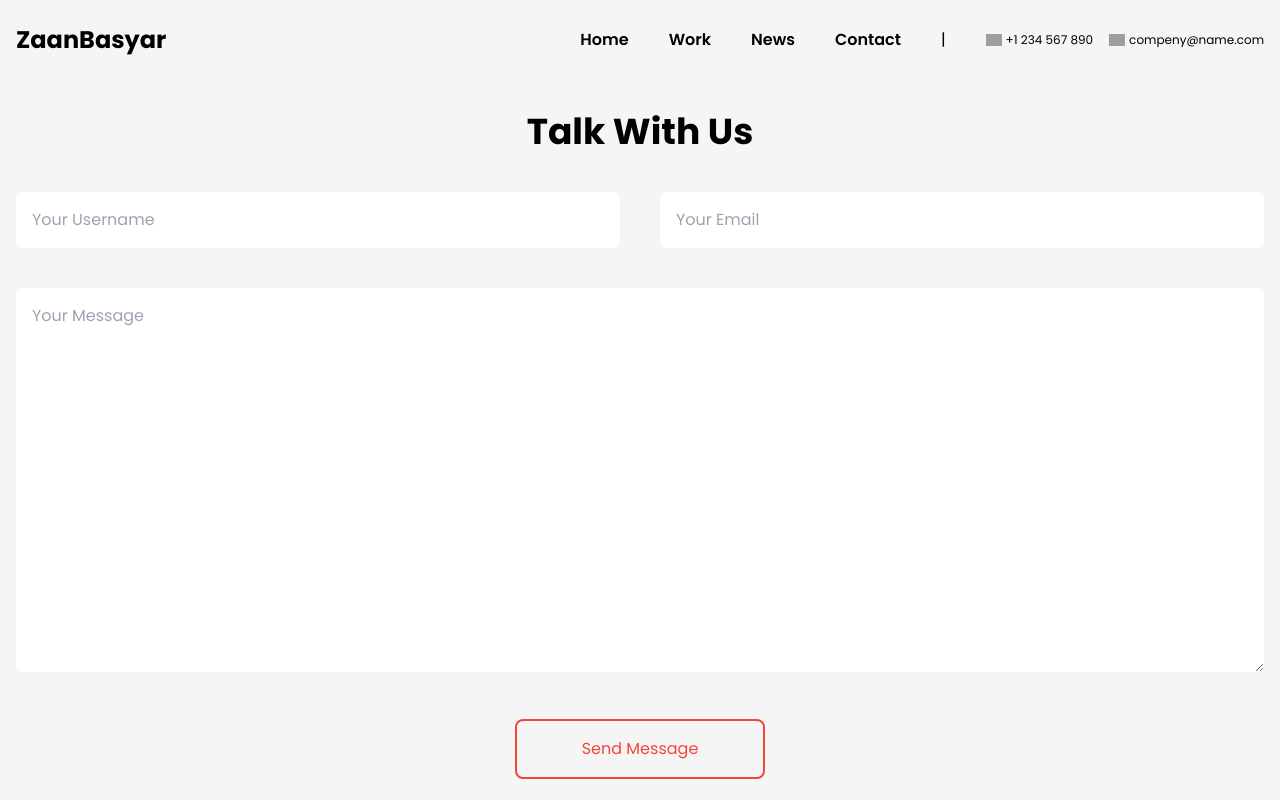
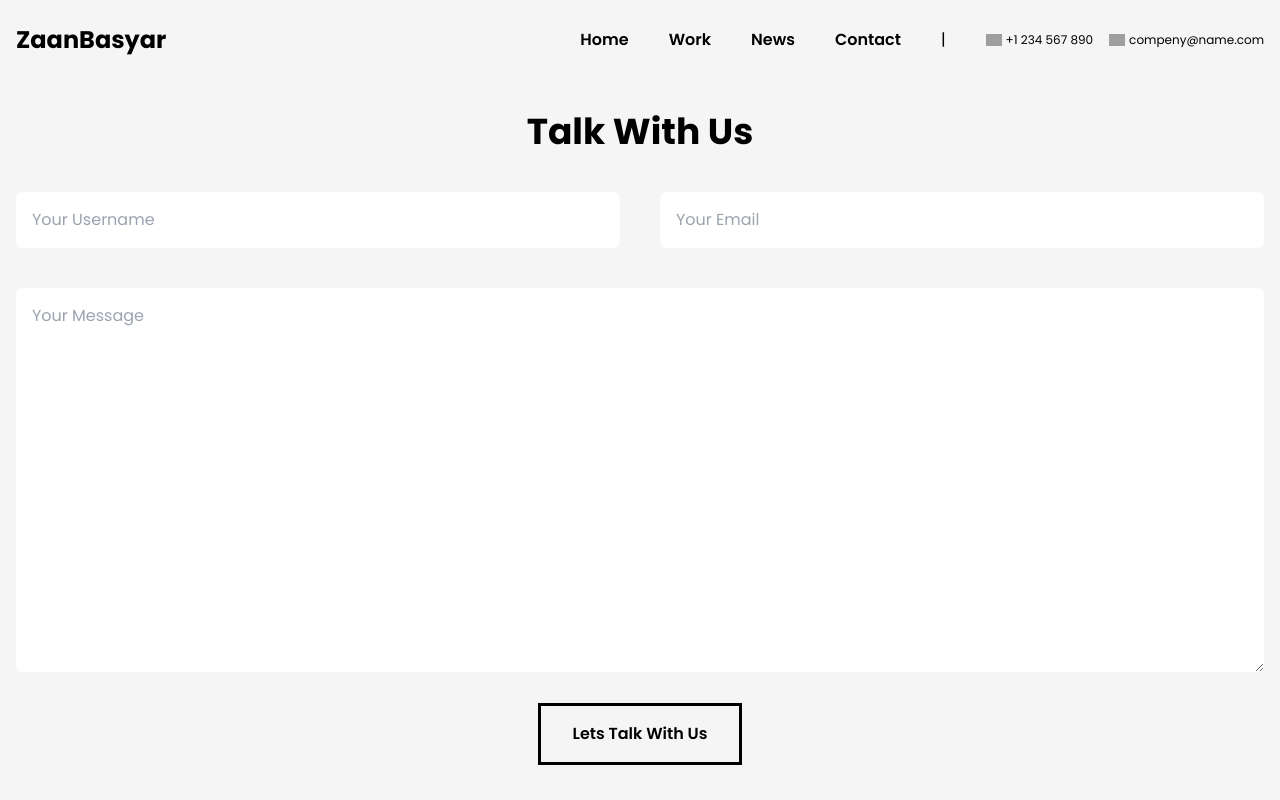
Before and after one commit to zainuddin25/NuxtProject, a Nuxt app: page /contact in a window 1280 px wide. Shown: the top 800 px of the page. Built offline with nearby package versions, Linux system fonts and the light colour scheme; grey boxes are pictures that could not be loaded.

Commit message:
fix: design

```diff
--- a/pages/contact.vue
+++ b/pages/contact.vue
@@ -13,10 +13,10 @@
                 </div>
             </div>
             <textarea class="mt-4 lg:mt-10 w-full h-96 p-4 outline-none rounded-md" placeholder="Your Message"></textarea>
-            <div class="w-full lg:w-[20%] mx-auto mt-4 lg:mt-10">
-                <button class="w-full border-2 border-[#f34539] py-4 rounded-lg text-[#f34539]">
-                    Send Message
-                </button>
+            <div class="w-full flex justify-center items-center mt-6">
+                <NuxtLink to="/contact">
+                    <button class="border-[3px] border-black px-8 py-4 hover:bg-black hover:text-white text-black duration-200" id="semibold">Lets Talk With Us</button>
+                </NuxtLink>
             </div>
         </div>
     </div>
--- a/pages/index.vue
+++ b/pages/index.vue
@@ -114,14 +114,10 @@
 
         </div>
         <div class="">
-             <div class="relative w-fit group">
-                <NuxtLink to="/work">
-                    <button class="px-10 py-4 text-[#f34539]" id="semibold">Lets Talk</button>
+            <div>
+                <NuxtLink to="/contact">
+                    <button class="border-[3px] border-black px-8 py-4 hover:bg-black hover:text-white text-black duration-200" id="semibold">Lets Talk With Us</button>
                 </NuxtLink>
-                <div class="absolute top-0 left-0 w-[5px] h-[5px] bg-[#f34539] group-hover:w-full duration-300"></div>
-                <div class="absolute top-0 left-0 w-[5px] h-[5px] bg-[#f34539] group-hover:h-full duration-300"></div>
-                <div class="absolute bottom-0 right-0 w-[5px] h-[5px] bg-[#f34539] group-hover:w-full duration-300"></div>
-                <div class="absolute bottom-0 right-0 w-[5px] h-[5px] bg-[#f34539] group-hover:h-full duration-300"></div>
             </div>
         </div>
     </div>
--- a/pages/work.vue
+++ b/pages/work.vue
@@ -27,9 +27,11 @@
                     <div class="static lg:sticky top-28 right-0">
                         <div class="flex flex-col">
                             <span class="text-4xl" id="bold">Lorem ipsum dolor sit amet consectetur</span>
-                            <button class="w-fit mt-4 text-sm px-4 py-2 lg:px-8 lg:py-3 border-2 rounded-md text-[#f34539] border-[#f34539] hover:bg-[#f34539] hover:text-white duration-200">
-                                Order Now
-                            </button>
+                            <div class="mt-6">
+                                <NuxtLink to="/contact">
+                                    <button class="border-[3px] border-black px-8 py-4 hover:bg-black hover:text-white text-black duration-200" id="semibold">Lets Talk With Us</button>
+                                </NuxtLink>
+                            </div>
                         </div>
                     </div>
                 </div>
```
